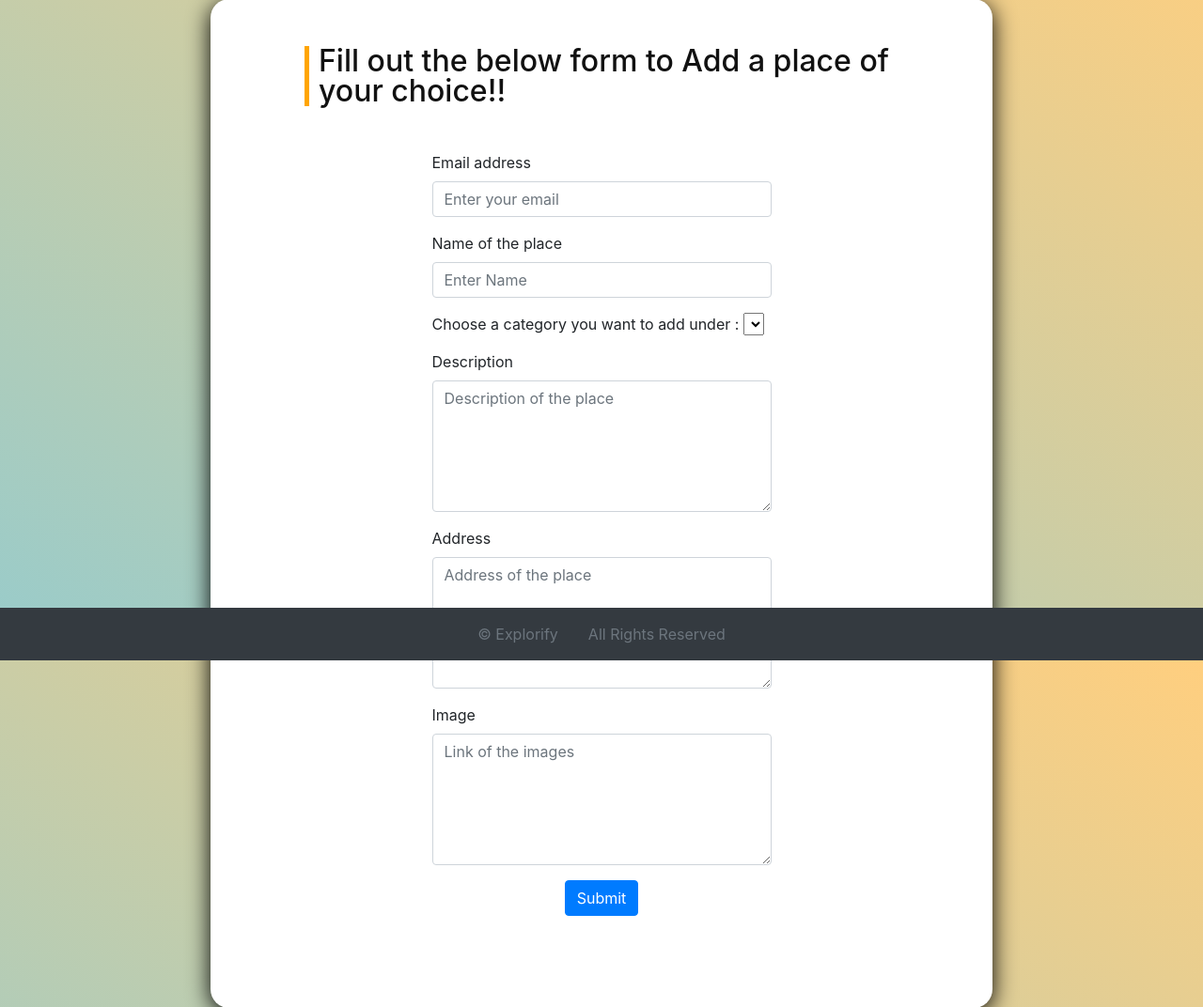
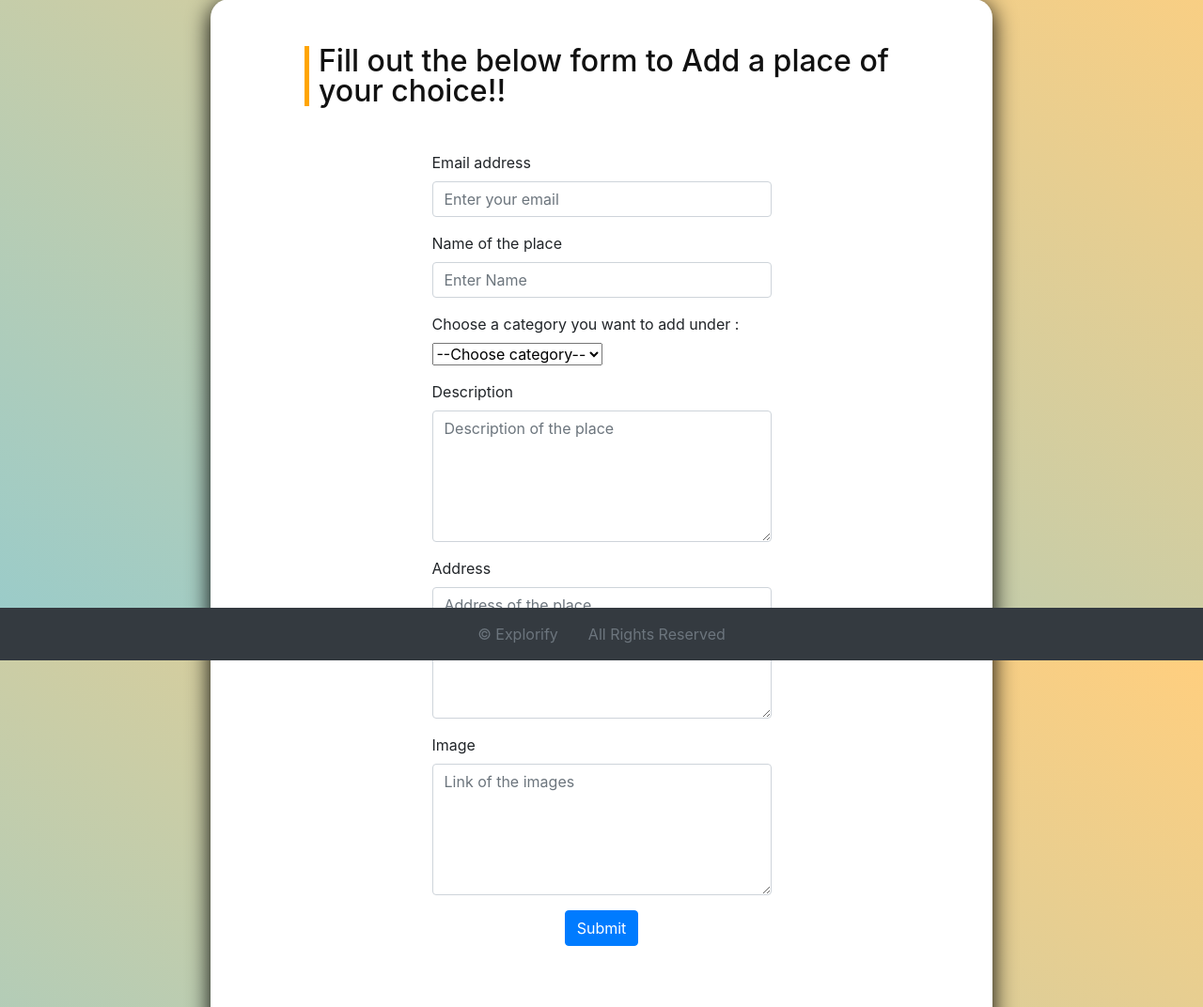
Before and after one commit to PADMANJALI1848/PW2-Explorify, a PHP site: page /AddPlace.php in a window 1280 px wide. Shown: the part 97-1169 px from the top of the page at 94% size. Run offline with PHP 8.4, Linux system fonts and the light colour scheme; the visitor is signed in with stand-in values (Sample User, id 1); data that the repository does not hold is empty; some libraries are stand-ins or nearby versions; some web fonts are replaced.

Commit message:
Modified

```diff
--- a/AddPlace.php
+++ b/AddPlace.php
@@ -83,7 +83,8 @@ body{
                 <input type="text" class="form-control mb-3" id="name" required name="p_name" placeholder="Enter Name">
 
                 <label for="category" class="form-label">Choose a category you want to add under : </label>
-                <select name="category" class="form-select mb-3" id="category">'.
+                <select name="category" class="form-select mb-3" id="category" required="">
+                    <option value="">--Choose category--</option>'.
 
                     $sql1 = "SELECT * FROM `CATEGORIES`";
                     $result = mysqli_query($con , $sql1);
@@ -99,10 +100,10 @@ body{
                 <textarea name="descr" class="form-control mb-3" style="height:140px;" id="description" placeholder="Description of the place"></textarea>
 
                 <label for="address" class="form-label">Address</label>
-                <textarea name="address" class="form-control mb-3" id="address" style="height:140px;" placeholder="Address of the place"></textarea>
+                <textarea name="address" class="form-control mb-3" id="address" required style="height:140px;" placeholder="Address of the place"></textarea>
 
                 <label for="image" class="form-label">Image</label>
-                <textarea name="p_img" class="form-control mb-3" id="image" style="height:140px;" placeholder="Link of the images"></textarea>
+                <textarea name="p_img" class="form-control mb-3" id="image" required style="height:140px;" placeholder="Link of the images"></textarea>
                 <div class="text-center">
                     <button type="submit" class="btn btn-primary">Submit</button>
                 </div>
```
